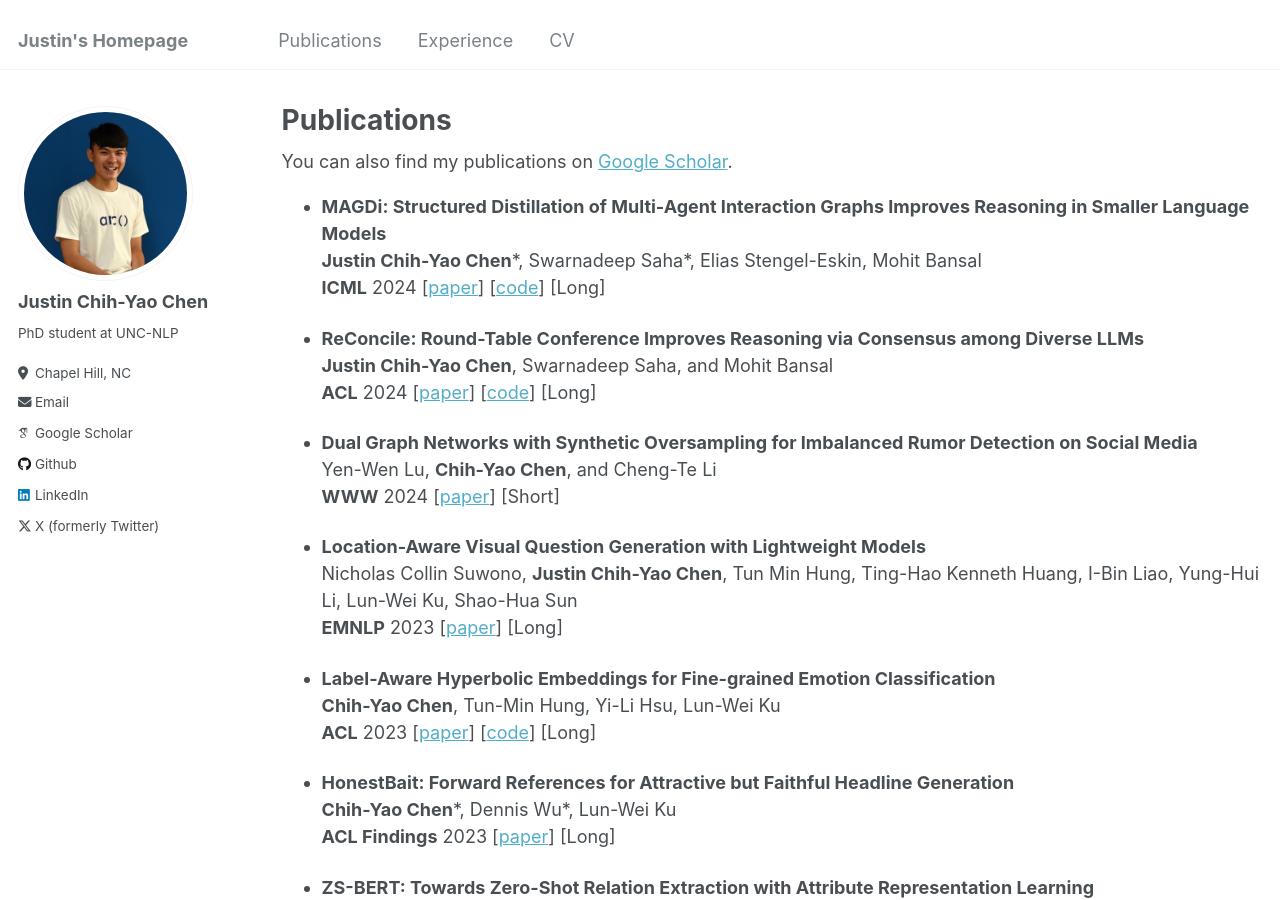
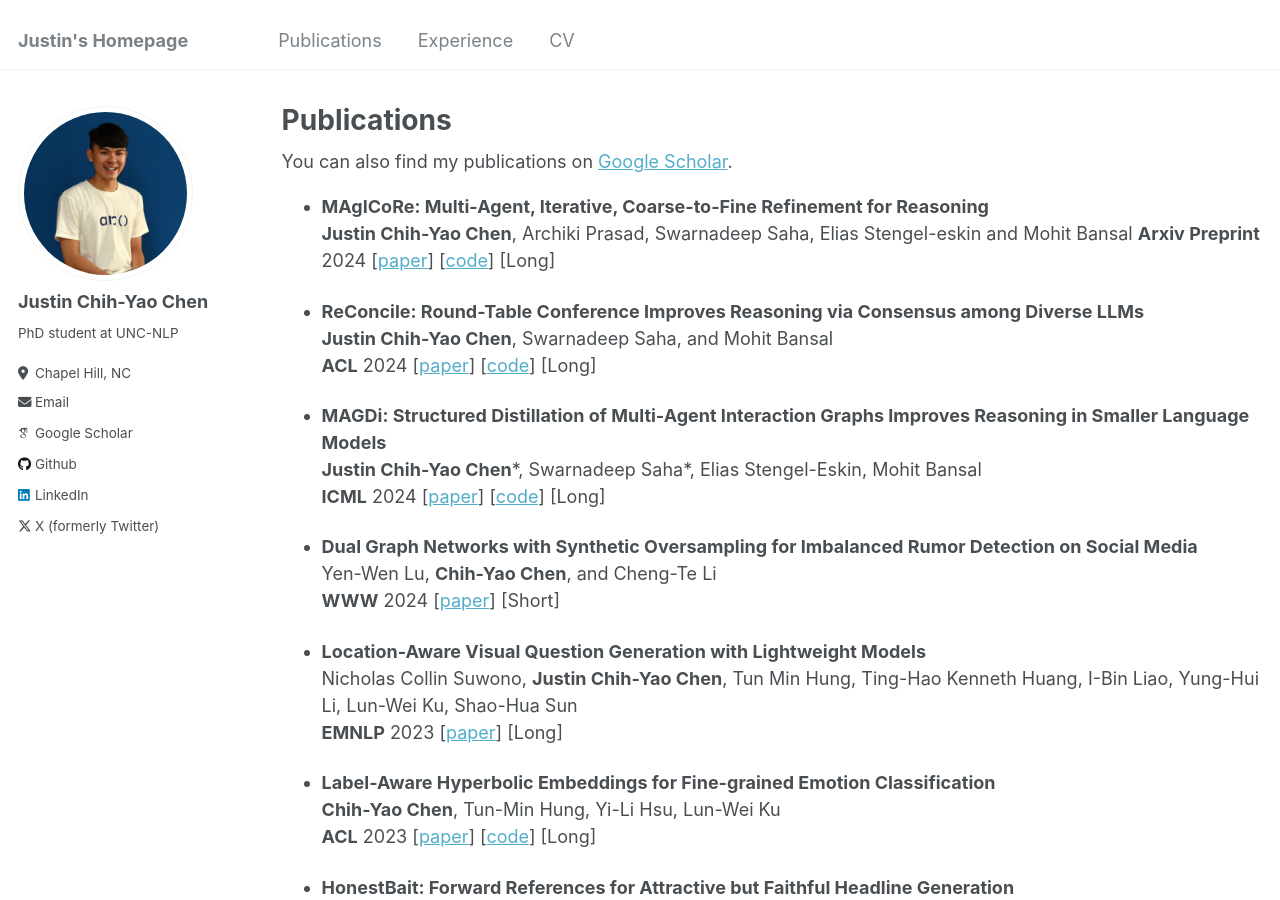
Before and after one commit to dinobby/dinobby.github.io, a Jekyll site: the page built from _pages/publications.md, in a window 1280 px wide and 900 px high. Built offline with Jekyll 4.4.1, drawn with Linux system fonts in a browser that asks for light colours; some web fonts are replaced.

Commit message:
Update publications.md

```diff
--- a/_pages/publications.md
+++ b/_pages/publications.md
@@ -10,14 +10,17 @@ author_profile: true
 {% endif %}
 
 {% include base_path %}
+* **MAgICoRe: Multi-Agent, Iterative, Coarse-to-Fine Refinement for Reasoning**
+**Justin Chih-Yao Chen**, Archiki Prasad, Swarnadeep Saha, Elias Stengel-eskin and Mohit Bansal
+**Arxiv Preprint** 2024 [[paper](https://arxiv.org/abs/2409.12147)] [[code](https://github.com/dinobby/MAgICoRE)] [Long]
+
+* **ReConcile: Round-Table Conference Improves Reasoning via Consensus among Diverse LLMs**
+**Justin Chih-Yao Chen**, Swarnadeep Saha, and Mohit Bansal
+**ACL** 2024 [[paper](https://arxiv.org/abs/2309.13007)] [[code](https://github.com/dinobby/ReConcile)] [Long]
 
 * **MAGDi: Structured Distillation of Multi-Agent Interaction Graphs Improves Reasoning in Smaller Language Models**
 **Justin Chih-Yao Chen**\*, Swarnadeep Saha\*, Elias Stengel-Eskin, Mohit Bansal
 **ICML** 2024 [[paper](https://arxiv.org/abs/2402.01620)] [[code](https://github.com/dinobby/MAGDi)] [Long]
-
-* **ReConcile: Round-Table Conference Improves Reasoning via Consensus among Diverse LLMs**
-**Justin Chih-Yao Chen**, Swarnadeep Saha, and Mohit Bansal
-**ACL** 2024 [[paper](https://arxiv.org/abs/2309.13007)] [[code](https://github.com/dinobby/ReConcile)] [Long]
 
 * **Dual Graph Networks with Synthetic Oversampling for Imbalanced Rumor Detection on Social Media**
 Yen-Wen Lu, **Chih-Yao Chen**, and Cheng-Te Li
```
